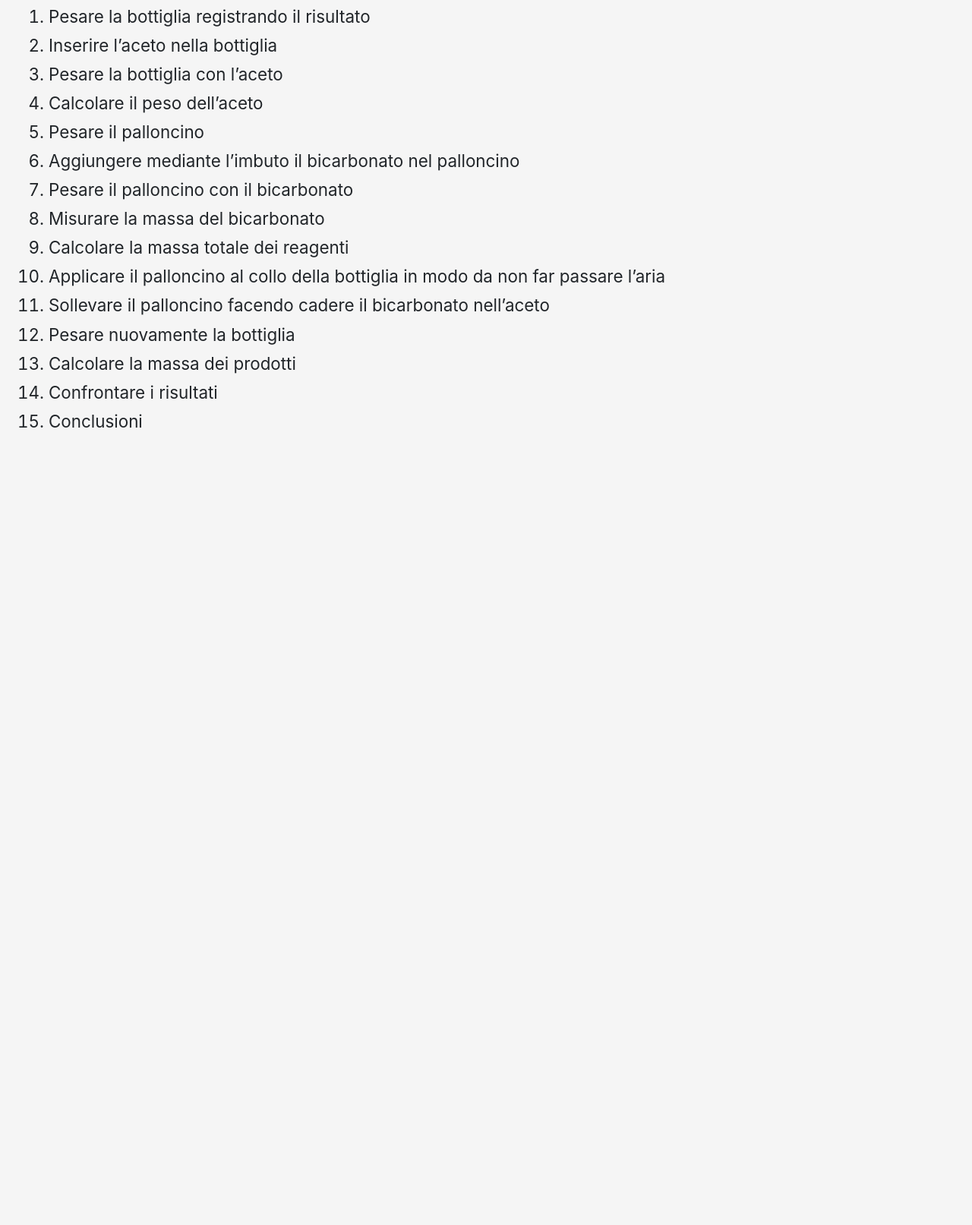
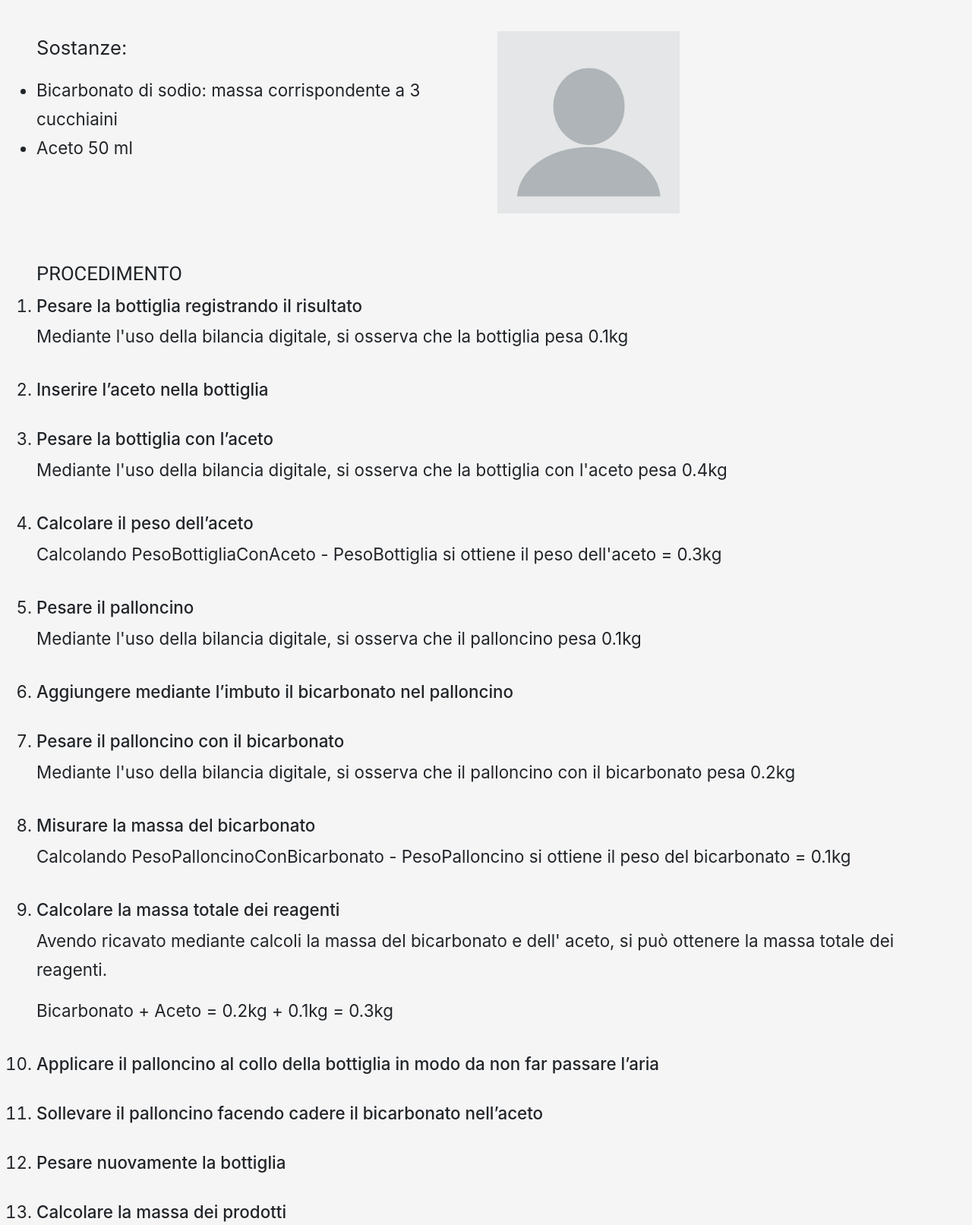
Before and after one commit to martinogarrizzo5/Lavoisier-experiment, a website: page index.html in a window 1280 px wide. Shown: the part 1705-3318 px from the top of the page at 76% size. Before the commit the page ends 2295 px from the top, so only its background shows below. Drawn offline with nearby package versions, Linux system fonts and the light colour scheme; a web font is replaced by a local one.

Commit message:
add media query

```diff
--- a/index.html
+++ b/index.html
@@ -42,41 +42,104 @@
         </div>
         <div class="main-materials">
             <p>Materiali necessari per l'esperimento:</p>
+            <div class="row">
+                <div class="col-md-6">
                     <p>Strumenti: </p>
                     <ul>
                         <li>Una bilancia digitale</li>
                         <li>Un imbuto</li>
                         <li>Un cucchiaino</li>
+                        <li>Un palloncino</li>
                     </ul>
+                </div>
+                <div class="col-md-6">
+                    <img class="img-fluid" src="./static/img/example.png" alt="image">
+                </div>
+            </div>
+            <div class="row">
+                <div class="col-md-6">
                     <p>Vetreria: </p>
                     <ul>
                         <li>Una bottiglietta(di plastica o vetro)</li>
                     </ul>
+                </div>
+                <div class="col-md-6">
+                    <img class="img-fluid" src="./static/img/example.png" alt="image">
+                </div>
+            </div>
+            <div class="row">
+                <div class="col-md-6">
                     <p>Sostanze: </p>
                     <ul>
                         <li>Bicarbonato di sodio: massa corrispondente a 3 cucchiaini</li>
                         <li>Aceto 50 ml</li>
                     </ul>
                 </div>
+                <div class="col-md-6">
+                    <img class="img-fluid" src="./static/img/example.png" alt="image">
+                </div>
+            </div>
+        </div>
         <div class="main-method">
             <h2>Procedimento</h2>
-            <ol>
-                <li>Pesare la bottiglia registrando il risultato</li>
-                <li>Inserire l’aceto nella bottiglia</li>
-                <li>Pesare la bottiglia con l’aceto</li>
-                <li>Calcolare il peso dell’aceto</li>
-                <li>Pesare il palloncino</li>
-                <li>Aggiungere mediante l’imbuto il bicarbonato nel palloncino</li>
-                <li>Pesare il palloncino con il bicarbonato</li>
-                <li>Misurare la massa del bicarbonato</li>
-                <li>Calcolare la massa totale dei reagenti</li>
-                <li>Applicare il palloncino al collo della bottiglia in modo da non far passare l’aria</li>
-                <li>Sollevare il palloncino facendo cadere il bicarbonato nell’aceto</li>
-                <li>Pesare nuovamente la bottiglia</li>
-                <li>Calcolare la massa dei prodotti</li>
-                <li>Confrontare i risultati</li>
-                <li>Conclusioni</li>
+            <ol class="main-method-list">
+                <li>
+                    <h3>Pesare la bottiglia registrando il risultato</h3>
+                    <p>Mediante l'uso della bilancia digitale, si osserva che la bottiglia pesa 0.1kg</p>
+                </li>
+                <li>
+                    <h3>Inserire l’aceto nella bottiglia</h3>
+                </li>
+                <li>
+                    <h3>Pesare la bottiglia con l’aceto</h3>
+                    <p>Mediante l'uso della bilancia digitale, si osserva che la bottiglia con l'aceto pesa 0.4kg</p>
+                </li>
+                <li>
+                    <h3>Calcolare il peso dell’aceto</h3>
+                    <p>Calcolando PesoBottigliaConAceto - PesoBottiglia si ottiene il peso dell'aceto = 0.3kg</p>
+                </li>
+                <li>
+                    <h3>Pesare il palloncino</h3>
+                    <p>Mediante l'uso della bilancia digitale, si osserva che il palloncino pesa 0.1kg</p>
+                </li>
+                <li>
+                    <h3>Aggiungere mediante l’imbuto il bicarbonato nel palloncino</h3>
+                </li>
+                <li>
+                    <h3>Pesare il palloncino con il bicarbonato</h3>
+                    <p>Mediante l'uso della bilancia digitale, si osserva che il palloncino con il bicarbonato pesa
+                        0.2kg</p>
+                </li>
+                <li>
+                    <h3>Misurare la massa del bicarbonato</h3>
+                    <p>Calcolando PesoPalloncinoConBicarbonato - PesoPalloncino si ottiene il peso del bicarbonato =
+                        0.1kg</p>
+                </li>
+                <li>
+                    <h3>Calcolare la massa totale dei reagenti</h3>
+                    <p>Avendo ricavato mediante calcoli la massa del bicarbonato e dell' aceto, si pu&ograve; ottenere
+                        la massa totale dei reagenti.</p>
+                    <p>Bicarbonato + Aceto = 0.2kg + 0.1kg = 0.3kg</p>
+                </li>
+                <li>
+                    <h3>Applicare il palloncino al collo della bottiglia in modo da non far passare l’aria</h3>
+                </li>
+                <li>
+                    <h3>Sollevare il palloncino facendo cadere il bicarbonato nell’aceto</h3>
+                </li>
+                <li>
+                    <h3>Pesare nuovamente la bottiglia</h3>
+                </li>
+                <li>
+                    <h3>Calcolare la massa dei prodotti</h3>
+                </li>
+                <li>
+                    <h3>Confrontare i risultati</h3>
+                </li>
             </ol>
+        </div>
+        <div>
+            <h2>Conclusioni</h2>
         </div>
     </main>
 
--- a/sass/index.scss
+++ b/sass/index.scss
@@ -11,7 +11,6 @@
 body {
     background-color: whitesmoke;
     box-sizing: border-box;
-    font-size: 62.5%;
 }
 
 .navbar {
@@ -84,13 +83,32 @@ body {
     }
 
     &-materials {
-        padding: 0 4rem;
+        padding: 0 3rem;
         ul {
             margin-bottom: 3rem;
+        }
+        img {
+            width: 15rem;
+        }
+
+        .row {
+            margin-bottom: 4rem;
         }
     }
 
     &-method {
-        padding: 0 4rem;
+        padding: 0 3rem;
+
+        &-list {
+            li {
+                margin-bottom: 2rem;
+            }
+        }
     }
 }
+
+@media (max-width: 700px) {
+    html {
+        font-size: 80%;
+    }
+}
--- a/sass/partials/tipography.scss
+++ b/sass/partials/tipography.scss
@@ -17,4 +17,9 @@ a {
 
 li {
     font-size: 1.4rem;
+
+    p,
+    h3 {
+        font-size: 1.4rem;
+    }
 }
```
Also changed, not shown: static/img/example.png (added), static/index.css. Lines whose indentation alone changed are shown as unchanged.
